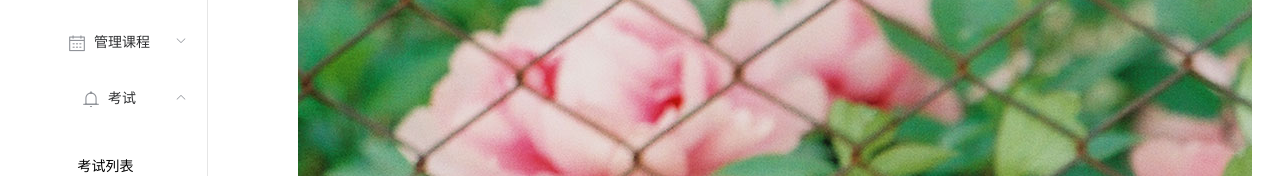
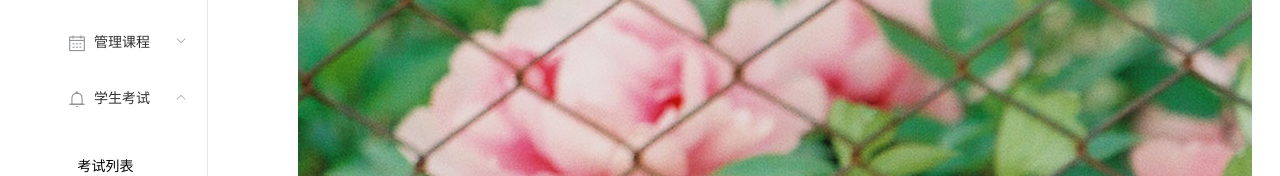
Before and after one commit to ulovecode/exam-vue, a Vue app: page /exam in a window 1280 px wide. Shown: the part 282-458 px from the top of the page. Built offline with nearby package versions, Linux system fonts and the light colour scheme; the HTML template or start-up script is replaced by a standard one.

Commit message:
修改边框栏

```diff
--- a/src/components/Aside.vue
+++ b/src/components/Aside.vue
@@ -6,7 +6,6 @@
           <el-submenu index="1">
             <template slot="title"><i class="el-icon-edit"></i>管理学生</template>
             <el-menu-item-group>
-              <!--<template slot="title">学生管理</template>-->
               <el-menu-item index="1-1">
                 <router-link to="/studentForm" class="router-link-active">增加学生</router-link>
               </el-menu-item>
@@ -20,7 +19,6 @@
             <template slot="title"><i class="el-icon-document"></i>管理试卷</template>
 
             <el-menu-item-group>
-              <!--<template slot="title">学生管理</template>-->
               <el-menu-item index="1-1">
                 <router-link to="/paperForm" class="router-link-active">增加试卷</router-link>
               </el-menu-item>
@@ -34,7 +32,6 @@
             <template slot="title"><i class="el-icon-tickets"></i>管理试题</template>
 
             <el-menu-item-group>
-              <!--<template slot="title">学生管理</template>-->
               <el-menu-item index="1-1">
                 <router-link to="/itemForm" class="router-link-active">增加试题</router-link>
               </el-menu-item>
@@ -47,9 +44,7 @@
 
           <el-submenu index="4">
             <template slot="title"><i class="el-icon-date"></i>管理课程</template>
-
             <el-menu-item-group>
-              <!--<template slot="title">学生管理</template>-->
               <el-menu-item index="1-1">
                 <router-link to="/courseForm" class="router-link-active">增加课程</router-link>
               </el-menu-item>
@@ -60,20 +55,15 @@
 
           </el-submenu>
           <el-submenu index="5">
-            <template slot="title"><i class="el-icon-bell"></i>考试</template>
-
+            <template slot="title"><i class="el-icon-bell"></i>学生考试</template>
             <el-menu-item-group>
-              <!--<template slot="title">学生管理</template>-->
               <el-menu-item index="1-1">
                 <router-link to="/examlist" class="router-link-active">考试列表</router-link>
               </el-menu-item>
             </el-menu-item-group>
-
           </el-submenu>
         </el-menu>
       </el-aside>
-
-
     </el-container>
 
   </div>
```
